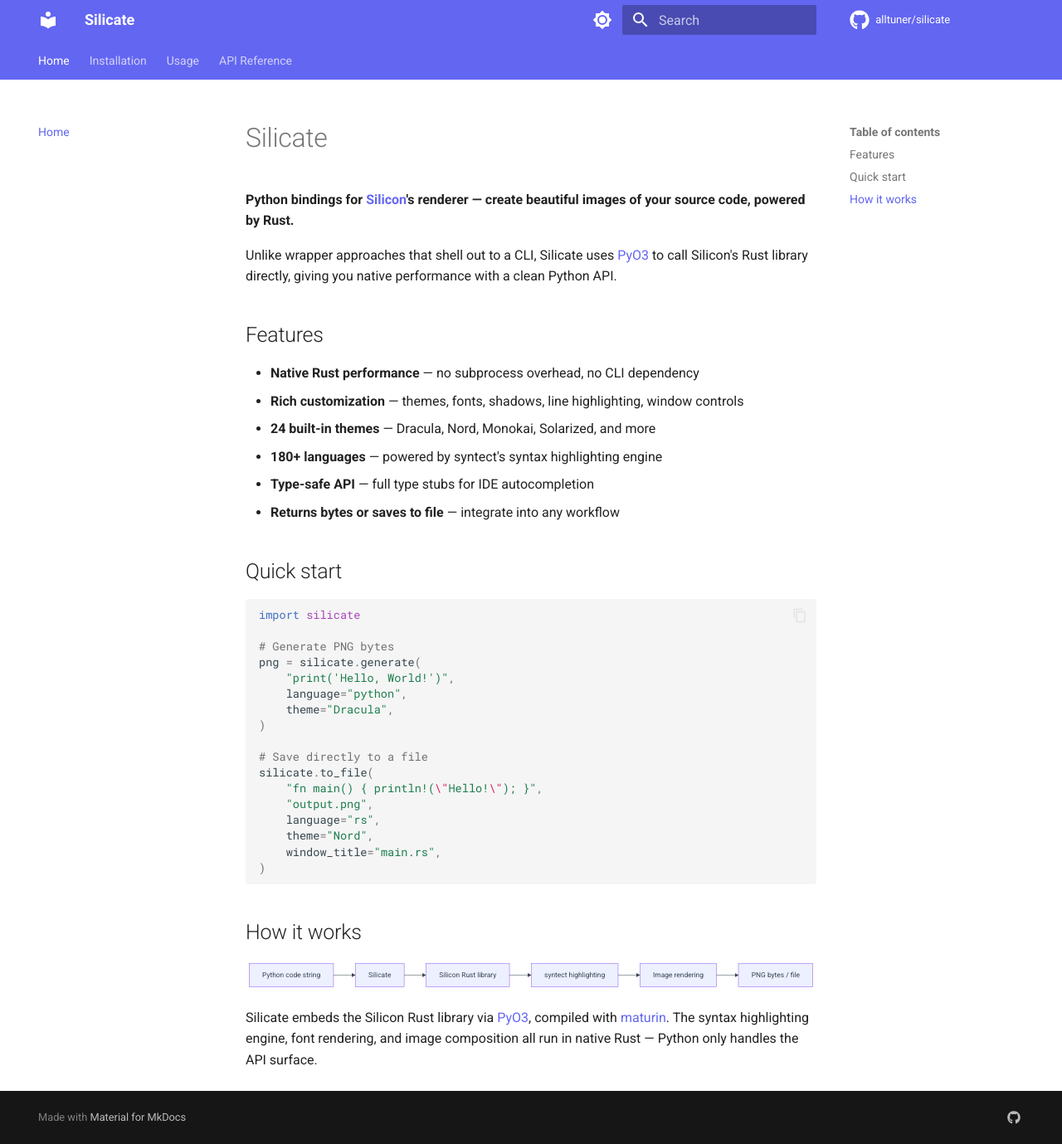
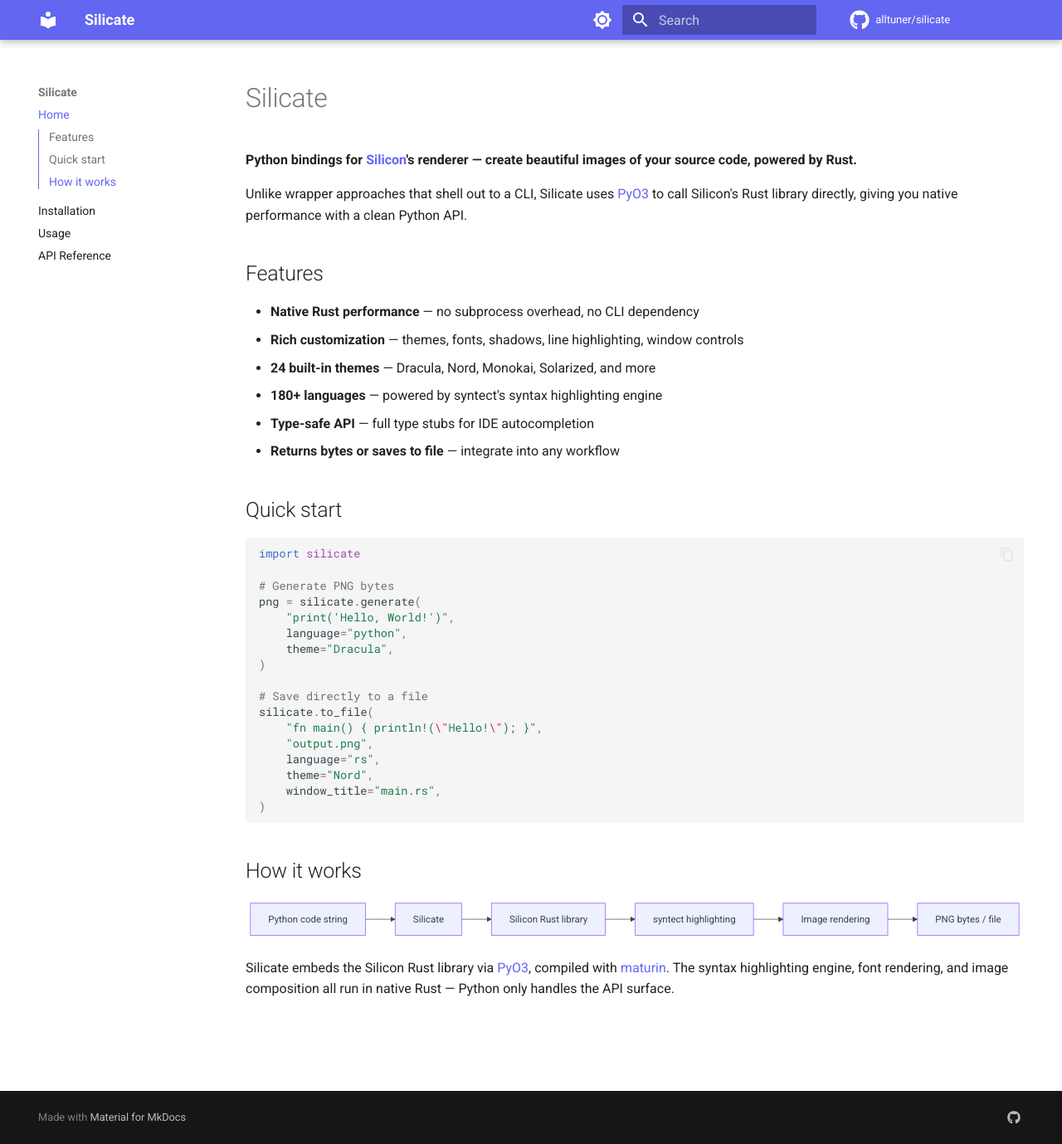
Before and after one commit to alltuner/silicate, an MkDocs documentation site: the page built from docs/index.md, in a window 1280 px wide and 1379 px high. Shown: the whole window at 83% size. Built offline with MkDocs 1.6.1 and Material for MkDocs 9.7.7, drawn with Linux system fonts in a browser that asks for light colours; comment, search, counter and statistics services are not loaded.

Commit message:
fix: CI wheel builds and docs sidebar (#3)
- Replace deprecated macos-13 runner with macos-14 for x86_64 cross-compilation
- Set RUST_FONTCONFIG_DLOPEN=1 to fix Linux aarch64 cross-build (fontconfig-sys)
- Remove navigation.tabs/sections/expand from mkdocs (redundant with flat nav)
- Add toc.integrate to show page headings in sidebar

Co-authored-by: Claude Opus 4.6 <noreply@anthropic.com>

```diff
--- a/mkdocs.yml
+++ b/mkdocs.yml
@@ -29,10 +29,8 @@ theme:
   features:
     - navigation.instant
     - navigation.tracking
-    - navigation.tabs
-    - navigation.sections
-    - navigation.expand
     - navigation.top
+    - toc.integrate
     - search.suggest
     - search.highlight
     - content.code.copy
```
Also changed, not shown: 1 other file.
